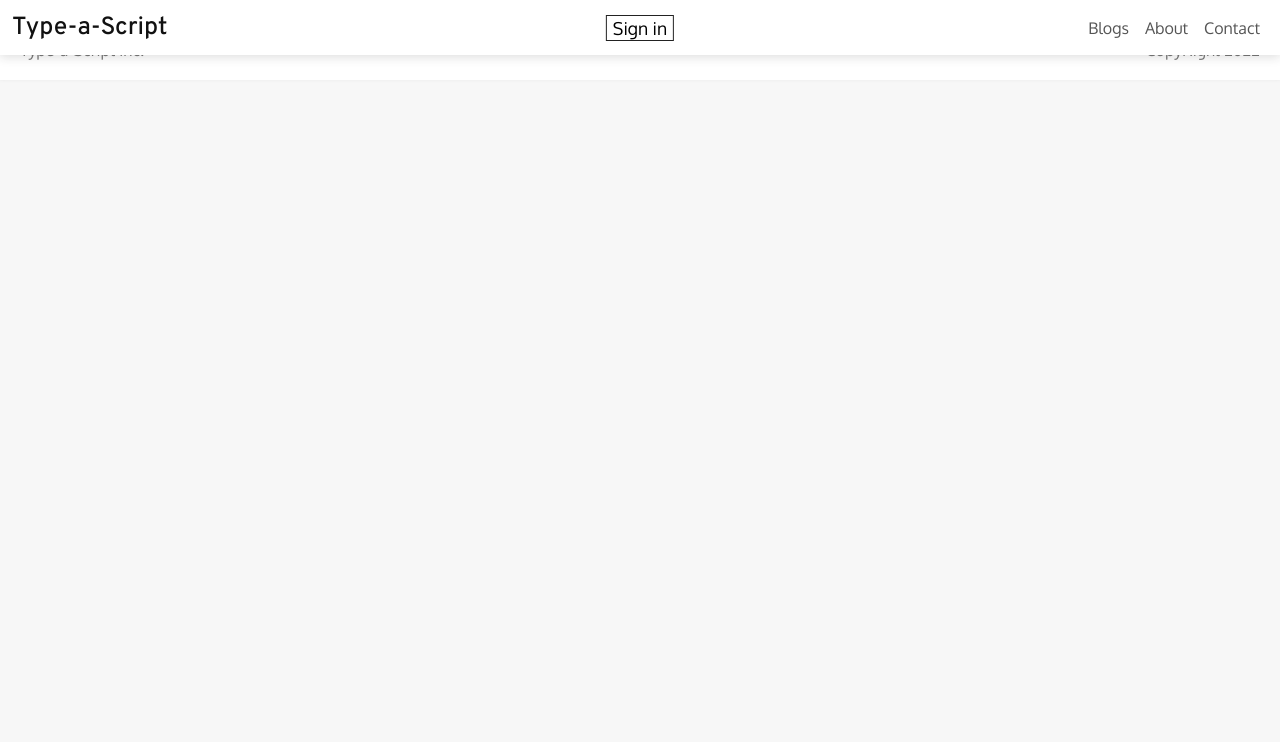
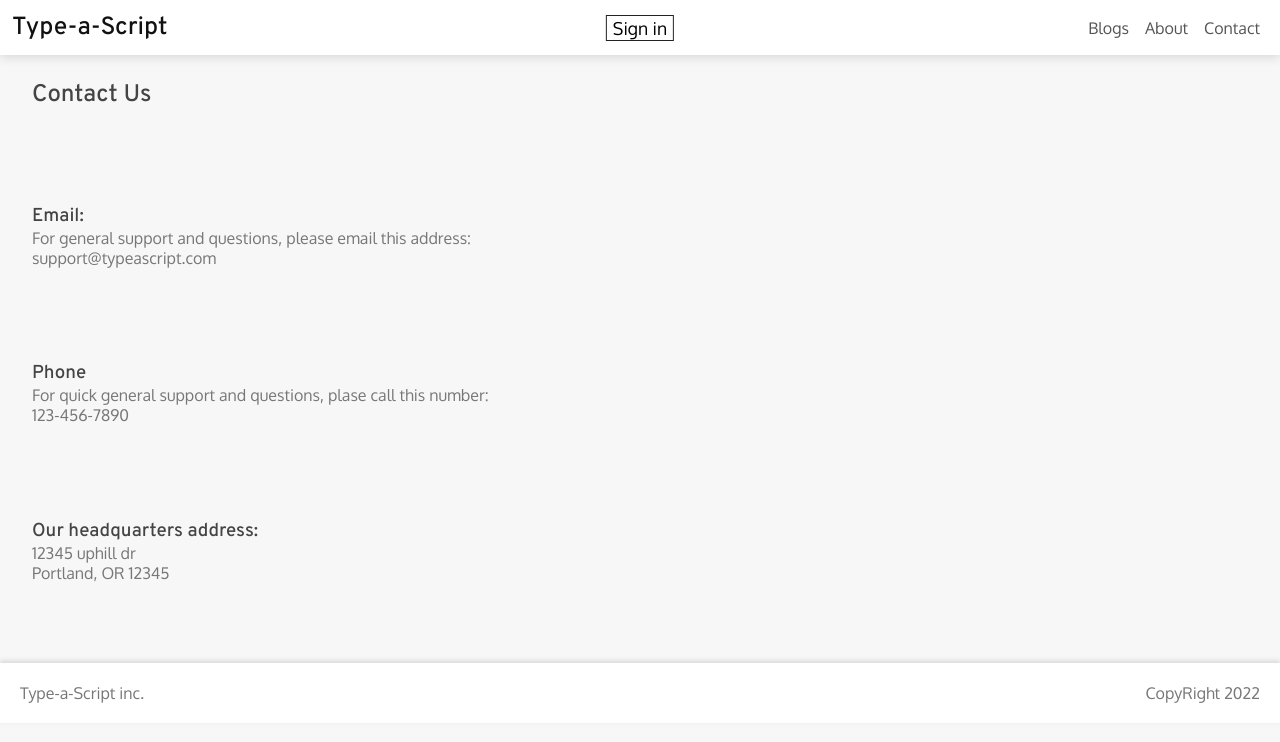
Before and after one commit to Battlertrunks/Blog-site-frontend, a React (Create React App) app: page /contact-page in a window 1280 px wide. Shown: the top 742 px of the page. Built offline with nearby package versions, Linux system fonts and the light colour scheme; no server answers; the HTML template or start-up script is replaced by a standard one.

Commit message:
Added CSS to the contact page with contact information. Worked on the post form, giving it state and a submit handler.

```diff
--- a/src/components/BlogFormComponent/BlogFormRoute.tsx
+++ b/src/components/BlogFormComponent/BlogFormRoute.tsx
@@ -1,18 +1,47 @@
+import { FormEvent, useState } from "react";
 import "./BlogFormRoute.css";
 
 const BlogFormRoute = () => {
+  const [title, setTitle] = useState<string>("");
+  const [picture, setPicture] = useState<string>("");
+  const [body, setBody] = useState<string>("");
+
+  const submitHandler = (e: FormEvent) => {
+    e.preventDefault();
+    setTitle("");
+    setPicture("");
+    setBody("");
+  };
+
   return (
-    <form className="BlogFormRoute">
+    <form className="BlogFormRoute" onSubmit={submitHandler}>
       <h3>Creating a Post</h3>
       <label htmlFor="title">Title</label>
-      <input type="text" name="title" id="title" />
+      <input
+        type="text"
+        name="title"
+        id="title"
+        value={title}
+        onChange={(e) => setTitle(e.target.value)}
+        required
+      />
       <label htmlFor="opening-img">Opening Picture</label>
-      <input type="file" name="opening-img" id="opening-img" />
+      <input
+        type="file"
+        name="opening-img"
+        id="opening-img"
+        value={picture}
+        onChange={(e) => setPicture(e.target.value)}
+        required
+      />
       <label htmlFor="content">Content</label>
       <textarea
         name="content"
         id="content"
         placeholder="Type content here..."
+        value={body}
+        onChange={(e) => setBody(e.target.value)}
+        required
       ></textarea>
       <button>Submit</button>
     </form>
--- a/src/components/ContactComponent/ContactRoute.css
+++ b/src/components/ContactComponent/ContactRoute.css
@@ -0,0 +1,7 @@
+.ContactRoute {
+  margin: 5em 2em;
+}
+
+.ContactRoute h3 {
+  margin-top: 5em;
+}
--- a/src/components/ContactComponent/ContactRoute.tsx
+++ b/src/components/ContactComponent/ContactRoute.tsx
@@ -1,7 +1,20 @@
 import "./ContactRoute.css";
 
 const ContactRoute = () => {
-  return <div className="ContactRoute">ContactRoute works</div>;
+  return (
+    <section className="ContactRoute">
+      <h2>Contact Us</h2>
+      <h3>Email:</h3>
+      <p>For general support and questions, please email this address: </p>
+      <p>support@typeascript.com</p>
+      <h3>Phone</h3>
+      <p>For quick general support and questions, plase call this number:</p>
+      <p>123-456-7890</p>
+      <h3>Our headquarters address:</h3>
+      <p>12345 uphill dr</p>
+      <p>Portland, OR 12345</p>
+    </section>
+  );
 };
 
 export default ContactRoute;
```
